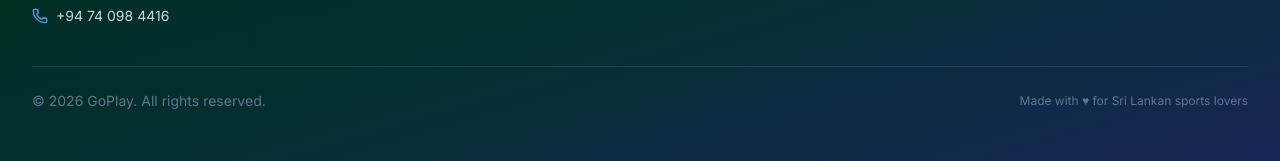
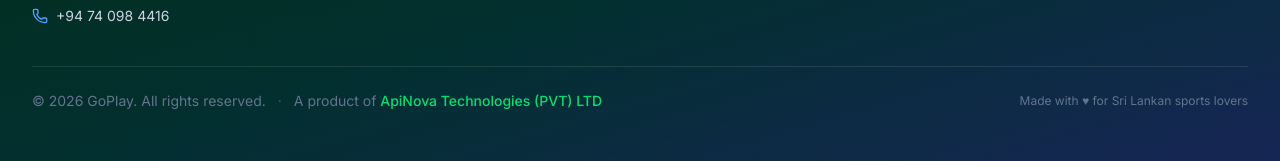
Before and after one commit to malika1234m/goplay-production, a Next.js app: page / in a window 1280 px wide. Shown: the part 3034-3195 px from the top of the page. Built offline with nearby package versions, Linux system fonts and the light colour scheme; no server answers.

Commit message:
update copyright statement

```diff
--- a/src/app/(public)/terms/page.tsx
+++ b/src/app/(public)/terms/page.tsx
@@ -84,7 +84,7 @@ export default function TermsPage() {
           </Section>
 
           <Section title="7. Intellectual Property">
-            <p>All content on the GoPlay platform — including the logo, design, code, and text — is the property of GoPlay and protected by copyright. You may not reproduce, distribute, or create derivative works without written permission.</p>
+            <p>All content on the GoPlay platform — including the logo, design, code, and text — is the property of GoPlay and its parent company, ApiNova Technologies (PVT) LTD, and is protected by copyright. You may not reproduce, distribute, or create derivative works without written permission.</p>
             <p>By uploading photos or content to GoPlay, you grant us a non-exclusive, royalty-free license to display that content on our platform.</p>
           </Section>
 
--- a/src/components/layout/Footer.tsx
+++ b/src/components/layout/Footer.tsx
@@ -49,8 +49,22 @@ export default function Footer() {
           </div>
         </div>
 
-        <div className="border-t border-white/10 mt-10 pt-6 text-sm flex flex-col sm:flex-row items-center justify-between gap-2 text-slate-500">
-          <p>© {new Date().getFullYear()} GoPlay. All rights reserved.</p>
+        <div className="border-t border-white/10 mt-10 pt-6 text-sm flex flex-col sm:flex-row items-center justify-between gap-3 text-slate-500">
+          <div className="flex flex-col sm:flex-row items-center gap-1 sm:gap-3 text-center sm:text-left">
+            <p>© {new Date().getFullYear()} GoPlay. All rights reserved.</p>
+            <span className="hidden sm:inline text-slate-600">·</span>
+            <p>
+              A product of{" "}
+              <a
+                href="https://apinovatech.netlify.app/"
+                target="_blank"
+                rel="noopener noreferrer"
+                className="text-green-400 hover:text-green-300 transition-colors font-medium"
+              >
+                ApiNova Technologies (PVT) LTD
+              </a>
+            </p>
+          </div>
           <p className="text-xs">Made with ♥ for Sri Lankan sports lovers</p>
         </div>
       </div>
```
